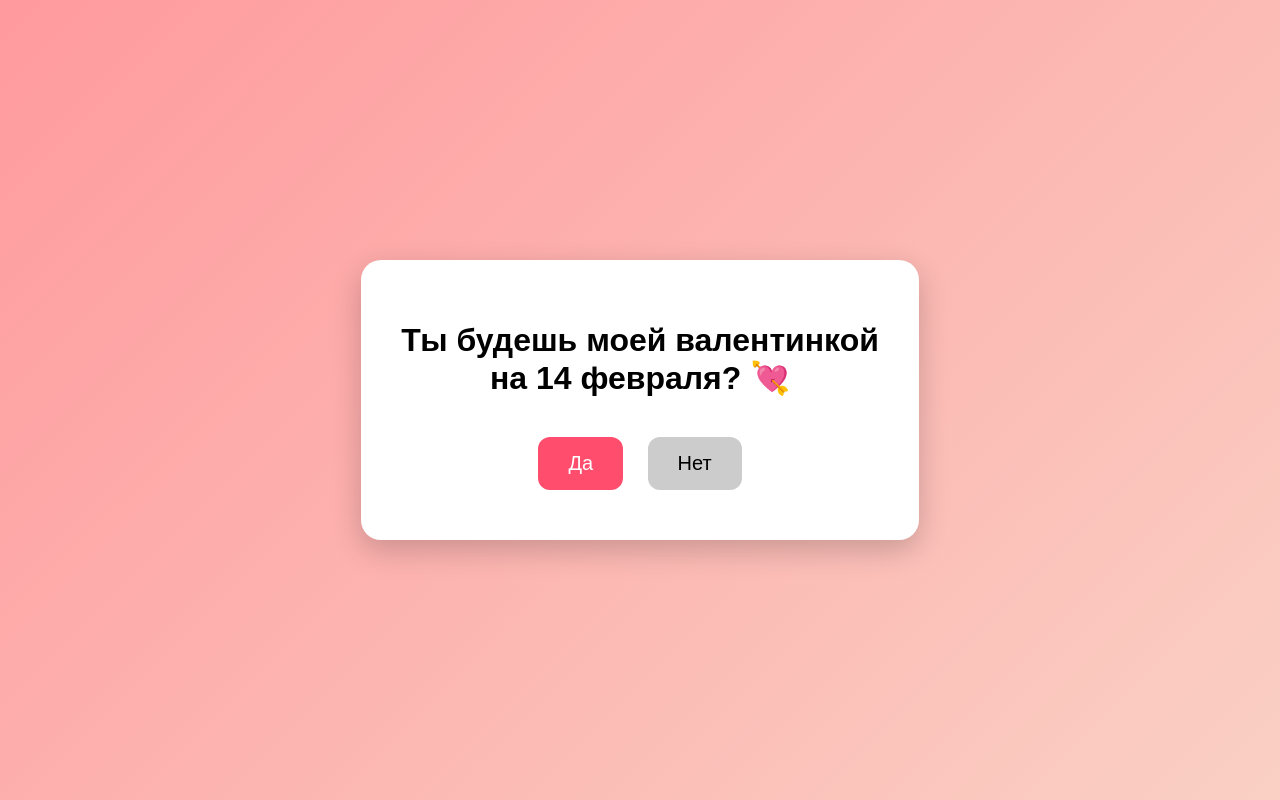
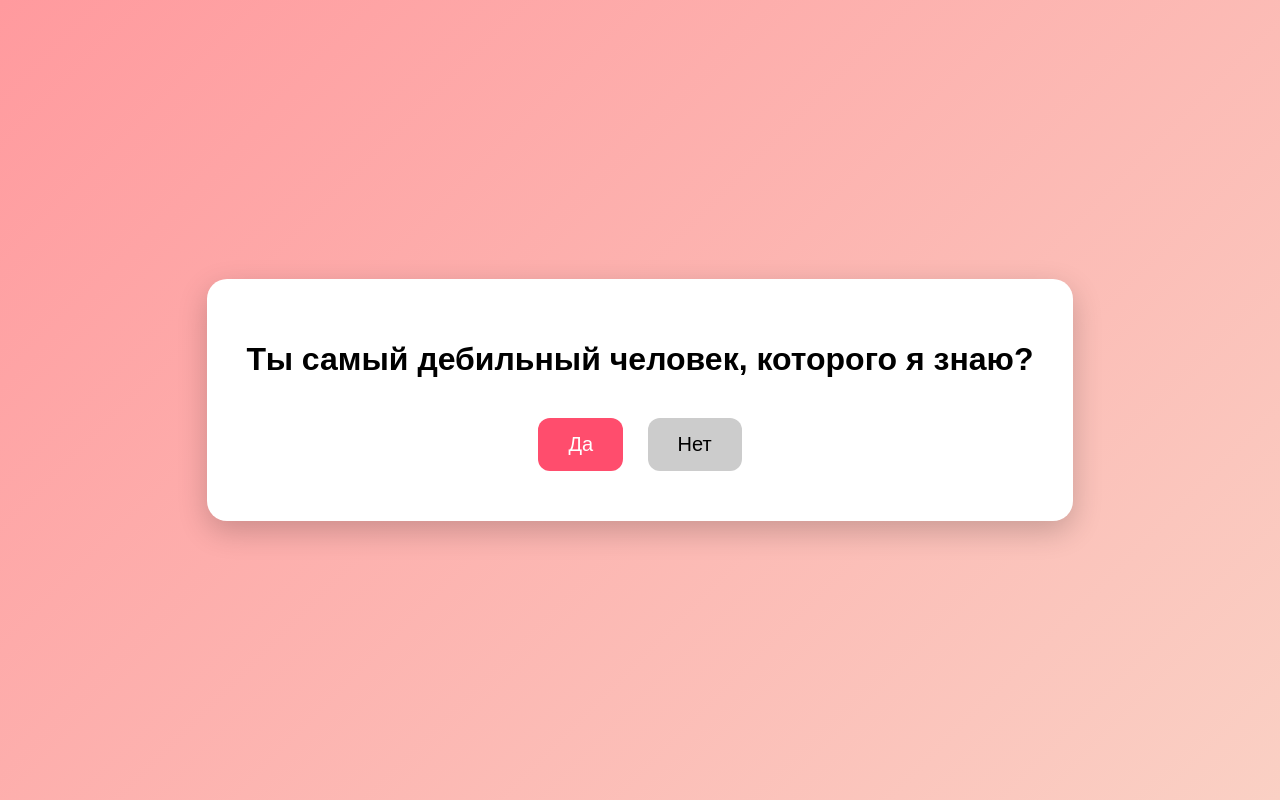
Before and after one commit to vadimkagadjiev1999-sys/14-feb, a plain HTML site: page index.html in a window 1280 px wide. Drawn offline with Linux system fonts and the light colour scheme.

Commit message:
index.html

```diff
--- a/index.html
+++ b/index.html
@@ -59,7 +59,7 @@
 <body>
 
 <div class="container">
-    <h1>Ты будешь моей валентинкой<br>на 14 февраля? 💘</h1>
+    <h1>Ты самый дебильный человек, которого я знаю?</h1>
 
     <div id="buttons">
         <button id="yes" onclick="sayYes()">Да</button>
```
